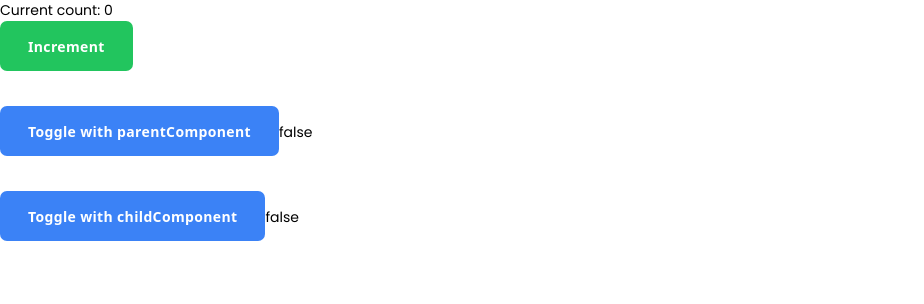
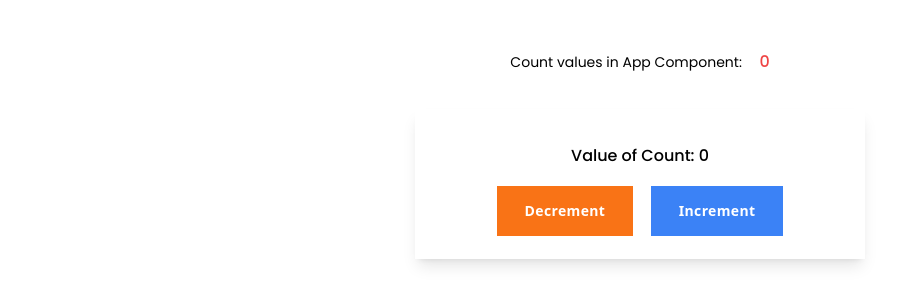
Before and after one commit to slogvo/reudux-pract, a React (Vite) app: page / in a window 1280 px wide. Shown: the top 304 px of the page, without its empty margins (0-924 px from the left). Built offline with nearby package versions, Linux system fonts and the light colour scheme.

Commit message:
Update context theory

```diff
--- a/src/App.jsx
+++ b/src/App.jsx
@@ -1,10 +1,21 @@
-import ParentComponent from "./components/ParentComponent";
+import CountWithContext from "./components/CountWithContext";
+import { useCount } from "./context/count-context";
 
 const App = () => {
+  const { count } = useCount();
+  console.log("App Component re-rendered");
   return (
-    <>
-      <ParentComponent></ParentComponent>
-    </>
+    <div className="w-full max-w-[1200px] mx-auto ">
+      <div className="mt-[50px] flex flex-col items-center justify-center">
+        <p>
+          Count values in App Component:
+          <span className="ml-5 text-[16px] text-red-500 font-medium">
+            {count}
+          </span>
+        </p>
+        <CountWithContext></CountWithContext>
+      </div>
+    </div>
   );
 };
 
--- /dev/null
+++ b/src/components/CountWithContext.jsx
@@ -0,0 +1,43 @@
+import PropTypes from "prop-types";
+import { useCount } from "../context/count-context";
+
+const CountWithContext = ({ className }) => {
+  const { count, setCount } = useCount();
+
+  const handleIncrement = () => {
+    setCount((count) => count + 1);
+  };
+
+  const handleDecrement = () => {
+    setCount((count) => count - 1);
+  };
+
+  return (
+    <div
+      className={`${className} mt-10 shadow-lg max-w-[450px] w-full h-[150px] flex items-center flex-col p-10`}
+    >
+      <p className="font-medium text-[16px]">Value of Count: {count}</p>
+      <div className="flex gap-x-5 mt-5">
+        <button
+          className="inline-flex items-center justify-center px-8 py-4 font-sans font-semibold tracking-wide text-white bg-orange-500 h-[50px]"
+          onClick={handleDecrement}
+        >
+          Decrement
+        </button>
+        <button
+          className="inline-flex items-center justify-center px-8 py-4 font-sans font-semibold tracking-wide text-white bg-blue-500 h-[50px]"
+          onClick={handleIncrement}
+        >
+          Increment
+        </button>
+      </div>
+    </div>
+  );
+};
+
+CountWithContext.propTypes = {
+  props: PropTypes.object,
+  className: PropTypes.string,
+};
+
+export default CountWithContext;
--- /dev/null
+++ b/src/components/RelationshipComponent.jsx
@@ -0,0 +1,33 @@
+import React from "react";
+
+const RelationshipComponent = () => {
+  const [message, setMessage] = React.useState("Hello");
+
+  const changeMessage = () => {
+    setMessage("Goodbye");
+  };
+
+  return (
+    <div>
+      <ChildComponent message={message} changeMessage={changeMessage} />
+    </div>
+  );
+};
+
+const ChildComponent = ({ message, changeMessage }) => {
+  const handleClick = () => {
+    // Thay đổi giá trị của message trong component con
+    // Nhưng không ảnh hưởng đến giá trị của message trong component cha
+    message = "New message";
+  };
+
+  return (
+    <div>
+      <p>{message}</p>
+      <button onClick={handleClick}>Change Message</button>
+      <button onClick={changeMessage}>Change Message in Parent</button>
+    </div>
+  );
+};
+
+export default RelationshipComponent;
--- /dev/null
+++ b/src/context/count-context.jsx
@@ -0,0 +1,31 @@
+import PropTypes from "prop-types";
+import { useContext } from "react";
+import { useState } from "react";
+import { createContext } from "react";
+
+const CountContext = createContext();
+
+const CountProvider = ({ children, ...props }) => {
+  const [count, setCount] = useState(0);
+  const value = { count, setCount };
+  return (
+    <CountContext.Provider value={value} {...props}>
+      {children}
+    </CountContext.Provider>
+  );
+};
+
+const useCount = () => {
+  const context = useContext(CountContext);
+  if (typeof context === "undefined") {
+    throw new Error("useCount must be used within CountProvider");
+  }
+  return context;
+};
+
+CountProvider.propTypes = {
+  props: PropTypes.object,
+  children: PropTypes.object,
+};
+
+export { CountProvider, useCount };
--- a/src/main.jsx
+++ b/src/main.jsx
@@ -1,14 +1,18 @@
+import React from "react";
 import ReactDOM from "react-dom/client";
 import App from "./App.jsx";
 import "./index.css";
 import { Provider } from "react-redux";
 import store from "./redux-toolkit/configureStore.js";
+import { CountProvider } from "./context/count-context.jsx";
 // import store from "./redux/configureStore.js";
 
 ReactDOM.createRoot(document.getElementById("root")).render(
-  // <React.StrictMode>
-  <Provider store={store}>
-    <App />
-  </Provider>
-  // </React.StrictMode>
+  <React.StrictMode>
+    <Provider store={store}>
+      <CountProvider>
+        <App />
+      </CountProvider>
+    </Provider>
+  </React.StrictMode>
 );
```
